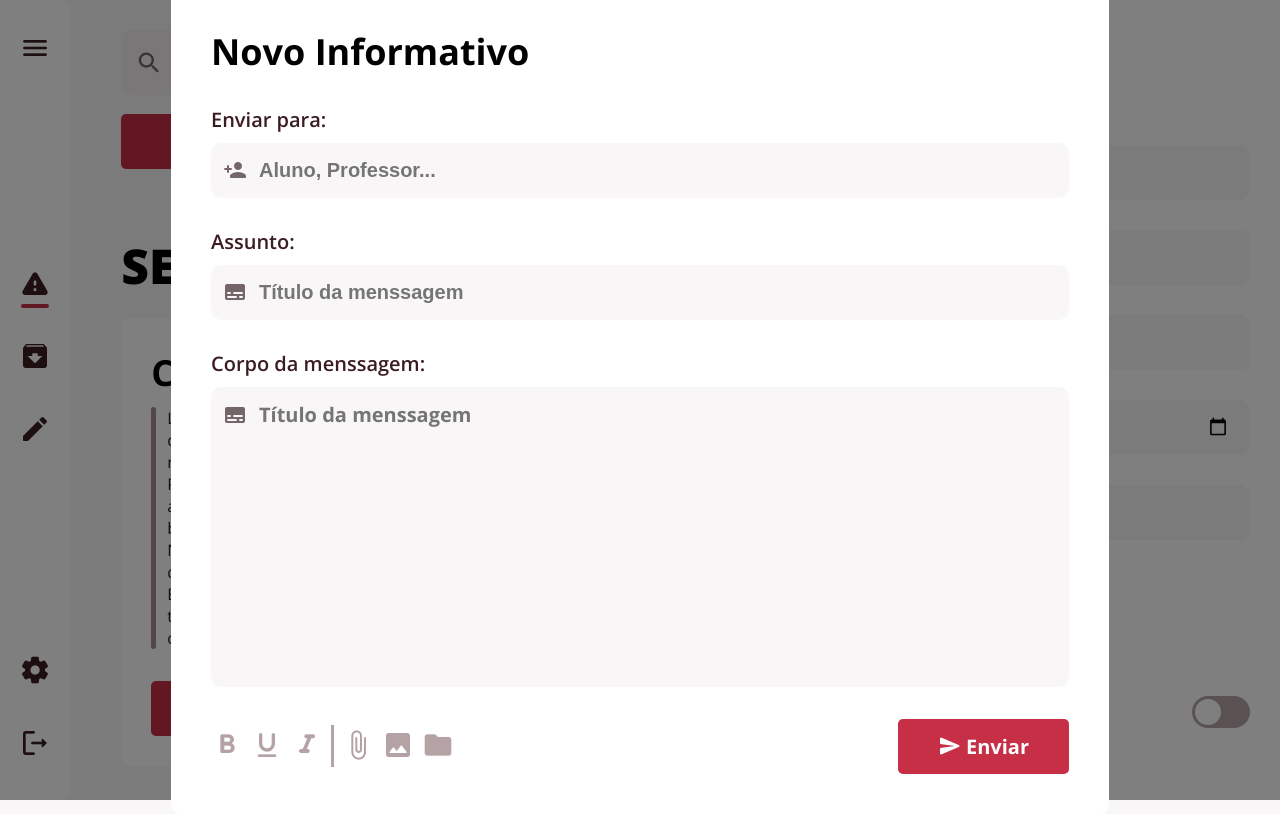
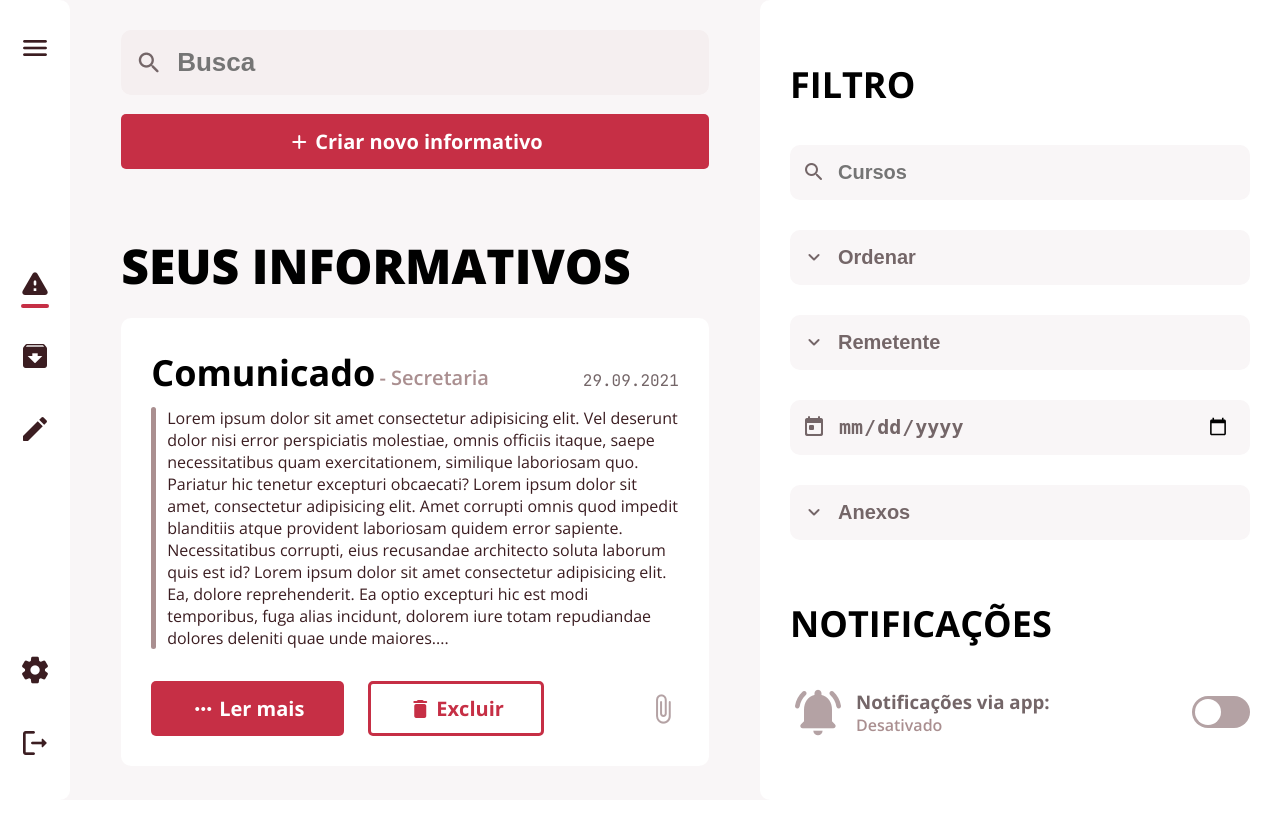
Before and after one commit to Monkey-Type/API-DSM, a Flask app: page /editar in a window 1280 px wide. After the commit the page ends 755 px from the top, so only its background shows below. Run offline with Flask 2, Linux system fonts and the light colour scheme.

Commit message:
popup funcional

```diff
--- a/src/static/js/main.js
+++ b/src/static/js/main.js
@@ -1,4 +1,4 @@
-var menu = document.getElementById("menu");
+/* var menu = document.getElementById("menu");
 var hamburger = document.getElementById("nav");
 hamburger.addEventListener("click", () => {
   if (menu.classList.contains('toggled')) {
@@ -7,4 +7,19 @@ hamburger.addEventListener("click", () => {
   else {
     menu.classList.add('toggled')
   }
-});
+}); */
+
+// Popup
+var popup = document.getElementById("popup")
+var popupBg = document.getElementById("popupBg")
+var btnPopup = document.getElementById("btnpop")
+
+btnPopup.addEventListener("click", () => {
+  popup.classList.add('popup-active')
+  document.body.style.overflow = "hidden"
+})
+
+popupBg.addEventListener("click", () => {
+  popup.classList.remove('popup-active')
+  document.body.style.overflow = "auto"
+})
--- a/src/static/style/base.css
+++ b/src/static/style/base.css
@@ -51,11 +51,11 @@
 /* estilos base */
 
 /* font family */
-body, textarea{
+body{
   font-family: 'Open Sans', sans-serif;
 }
 
-input, select, input::placeholder, input::-moz-placeholder, input::-webkit-input-placeholder{
+textarea, input, select, :is(input, textarea)::placeholder, :is(input, textarea)::-moz-placeholder, :is(input, textarea)::-webkit-input-placeholder{
   font-family: 'Open Sans', sans-serif;
   opacity: 1;
 }
@@ -131,7 +131,7 @@ a:link, a:visited{
   font-size: var(--h2-font-size);
 }
 
-.input-wrapper :is(input, select):focus{
+.input-wrapper :is(input, select, textarea):focus{
   outline: 2px solid var(--primary-text-color);
   background-color: transparent;
 }
@@ -141,7 +141,7 @@ a:link, a:visited{
 }
 
 
-.input-wrapper input:focus::placeholder{
+.input-wrapper :is(input, textarea):focus::placeholder{
   opacity: 0;
 }
 
@@ -220,7 +220,6 @@ textarea{
 }
 
 /* Pop-up */
-
 .page-wrapper{
   top: 0px;
   left: 0px;
@@ -228,15 +227,30 @@ textarea{
   width: 100vw;
   height: 100vh;
   position: absolute;
-  display: flex;
+  display: none;
   align-items: center;
   justify-content: center;
+
+}
+
+.popup-bg{
+  position: absolute;
+  width: 100%;
+  height: 100%;
+  z-index: 999;
   background-color: rgba(0, 0, 0, 0.5);
+  cursor:pointer;
 }
 
 .popup{
   background-color: white;
   border-radius: var(--main-border-radius);
+  z-index: 1000;
+
+}
+
+.popup-active{
+  display: flex;
 }
 
 /* outros */
--- a/src/static/style/editar.css
+++ b/src/static/style/editar.css
@@ -11,18 +11,19 @@
 }
 
 .popup-editar{
-    padding: 40px;
-    width: 938px;
+    padding: 30px;
+    width: 700px;
 }
 
 .content-popup-editar h2{
     font-size: var(--h2-font-size);
     font-weight: var(--bold);
+    line-height: var(--h2-font-size);
 }
 
 .content-popup-editar p{
-    margin-top: 1.5em;
-    margin-bottom: 0.5em;
+    margin-top: .7em;
+    margin-bottom: 0.2em;
     font-size: var(--h3-font-size);
     color: var(--primary-text-color);
     font-weight: var(--semi-bold);
@@ -30,14 +31,14 @@
 
 .content-popup-editar textarea{
     width: 100%;
-    min-height: 300px;
+    min-height: 150px;
     resize: none;
 }
 
 .bottom-popup{
-    padding-top: 2em;
     display: flex;
     justify-content: space-between;
+    padding-top: 1.5em;
 }
 
 .icons-popup{
@@ -55,4 +56,5 @@
     width: 3px;
     height: 75%;
     background-color: var(--faded-icon-color);
+    border-radius: 3px;
 }
--- a/src/templates/base.html
+++ b/src/templates/base.html
@@ -162,5 +162,6 @@
     </div>
   </div>
 </body>
+<script src="{{url_for('static', filename='js/main.js')}}"></script>
 
 </html>
--- a/src/templates/editar.html
+++ b/src/templates/editar.html
@@ -7,12 +7,13 @@
 {% block btn_criar %}
 
 <div class="create-btn-box">
-    <button class="btn btn-full">
+    <button class="btn btn-full btn-popup" id="btnpop">
         <span class="material-icons-round">add</span>
         <p>Criar novo informativo</p>
     </button>
 </div>
-<div class="page-wrapper">
+<div class="page-wrapper" id="popup">
+    <div class="popup-bg" id="popupBg"></div>
     <div class="popup popup-editar">
         <form action="">
             <div class="content-popup-editar">
```
